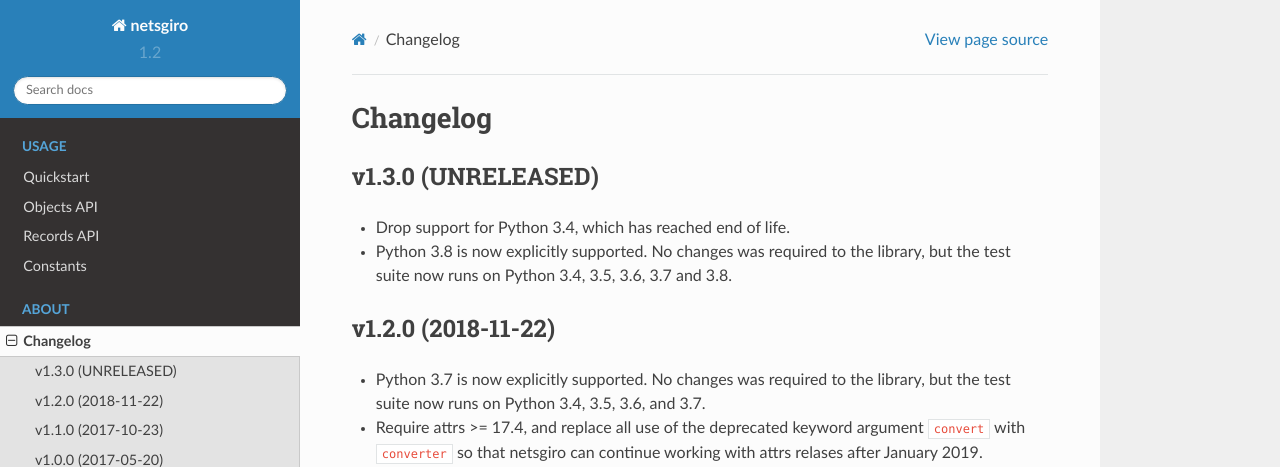
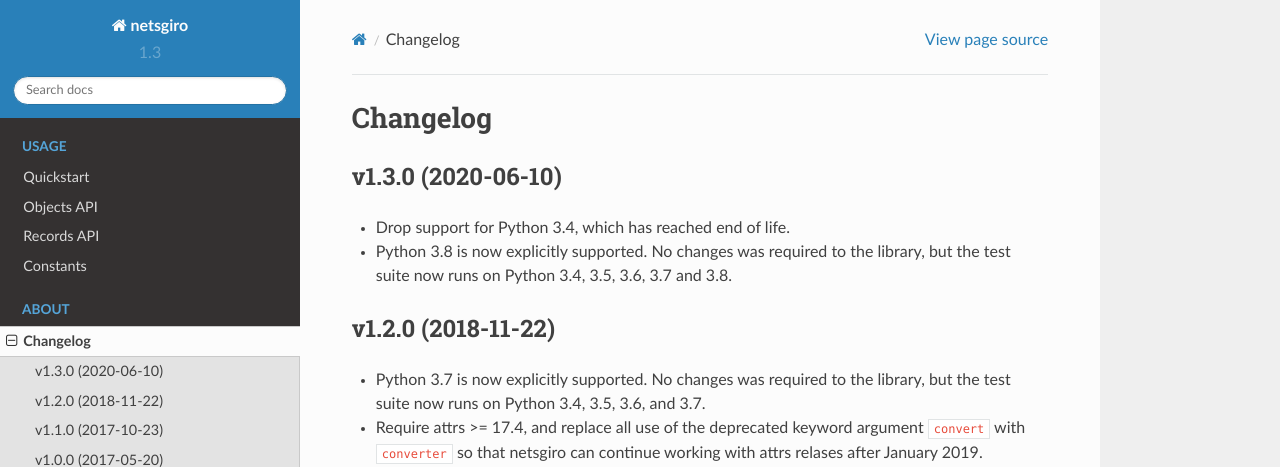
Before and after one commit to otovo/python-netsgiro, a Sphinx documentation site: the page built from docs/changelog.rst, in a window 1280 px wide and 900 px high. Shown: the top 467 px of the window. Built offline with Sphinx 7.4.7 and the Read the Docs theme 2.0.0, drawn with Linux system fonts in a browser that asks for light colours.

Commit message:
Release v1.3.0

```diff
--- a/docs/changelog.rst
+++ b/docs/changelog.rst
@@ -3,7 +3,7 @@ Changelog
 =========
 
 
-v1.3.0 (UNRELEASED)
+v1.3.0 (2020-06-10)
 ===================
 
 - Drop support for Python 3.4, which has reached end of life.
--- a/netsgiro/__init__.py
+++ b/netsgiro/__init__.py
@@ -1,7 +1,7 @@
 """File parsers for Nets AvtaleGiro and OCR Giro files."""
 
 
-__version__ = '1.2.0'
+__version__ = '1.3.0'
 
 
 from netsgiro.constants import *  # noqa: Reexport
```
